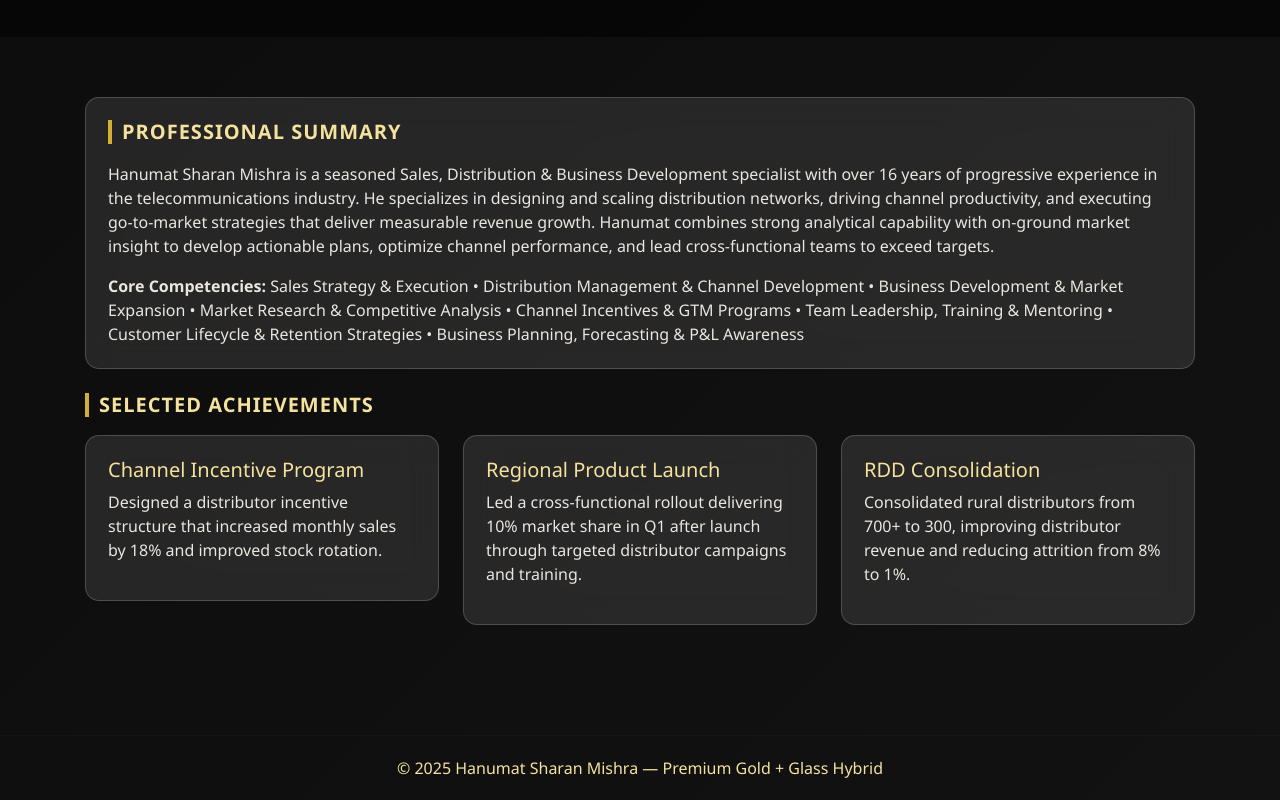
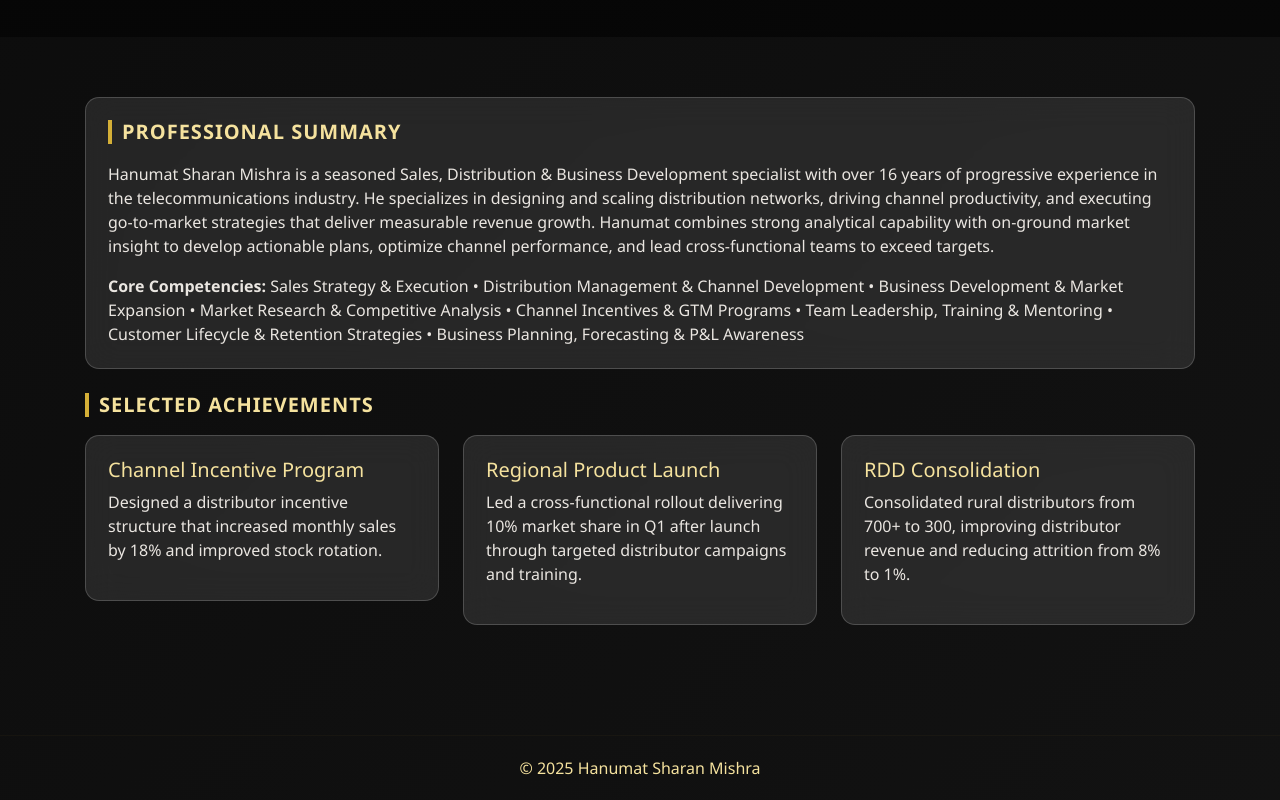
Before and after one commit to hanumatsharan/hanumat_Mishra, a plain HTML site: page index.html in a window 1280 px wide. Shown: the part 677-1477 px from the top of the page. Drawn offline with nearby package versions, Linux system fonts and the light colour scheme.

Commit message:
Update index.html

```diff
--- a/index.html
+++ b/index.html
@@ -48,7 +48,7 @@ Hanumat combines strong analytical capability with on-ground market insight to d
   </section>
 </main>
 
-<footer>© 2025 Hanumat Sharan Mishra — Premium Gold + Glass Hybrid</footer>
+<footer>© 2025 Hanumat Sharan Mishra </footer>
 <script src="js/scripts.js"></script>
 <script src="https://cdn.jsdelivr.net/npm/bootstrap@5.3.2/dist/js/bootstrap.bundle.min.js"></script>
 </body></html>
```
